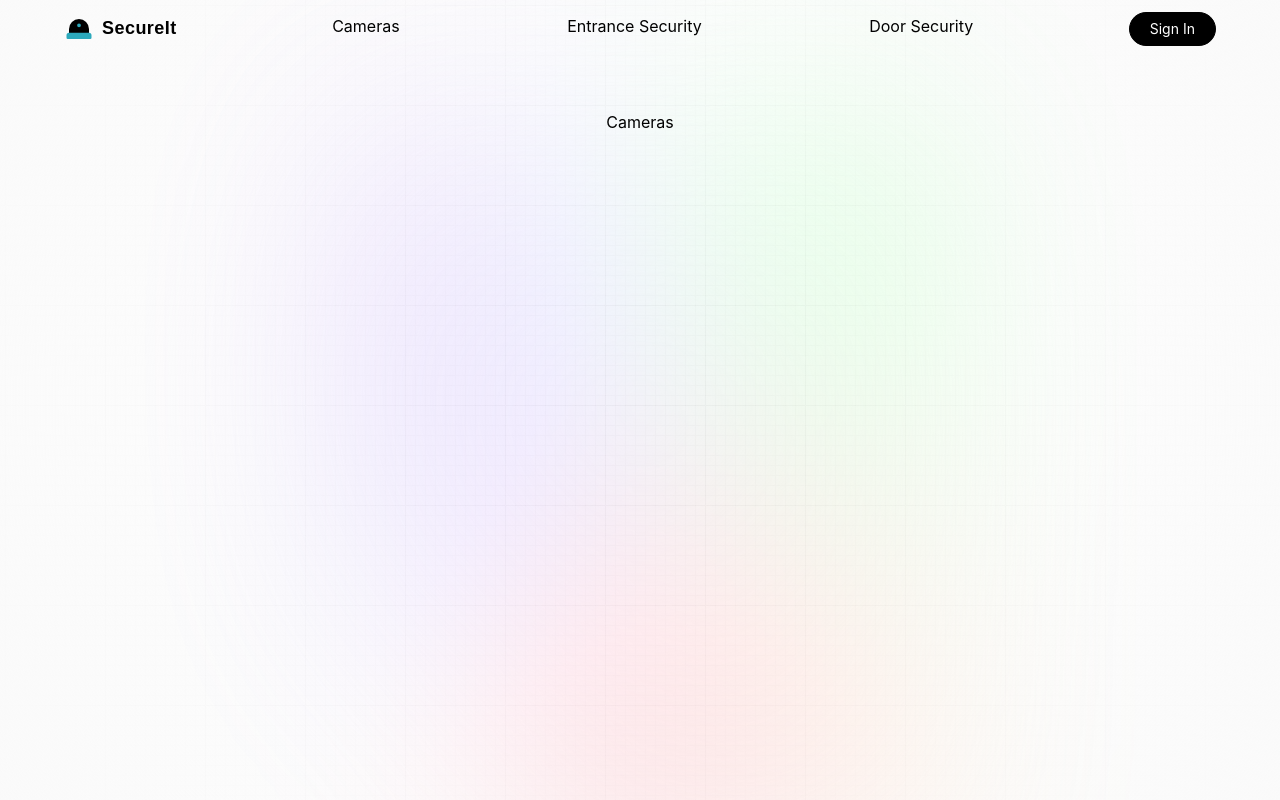
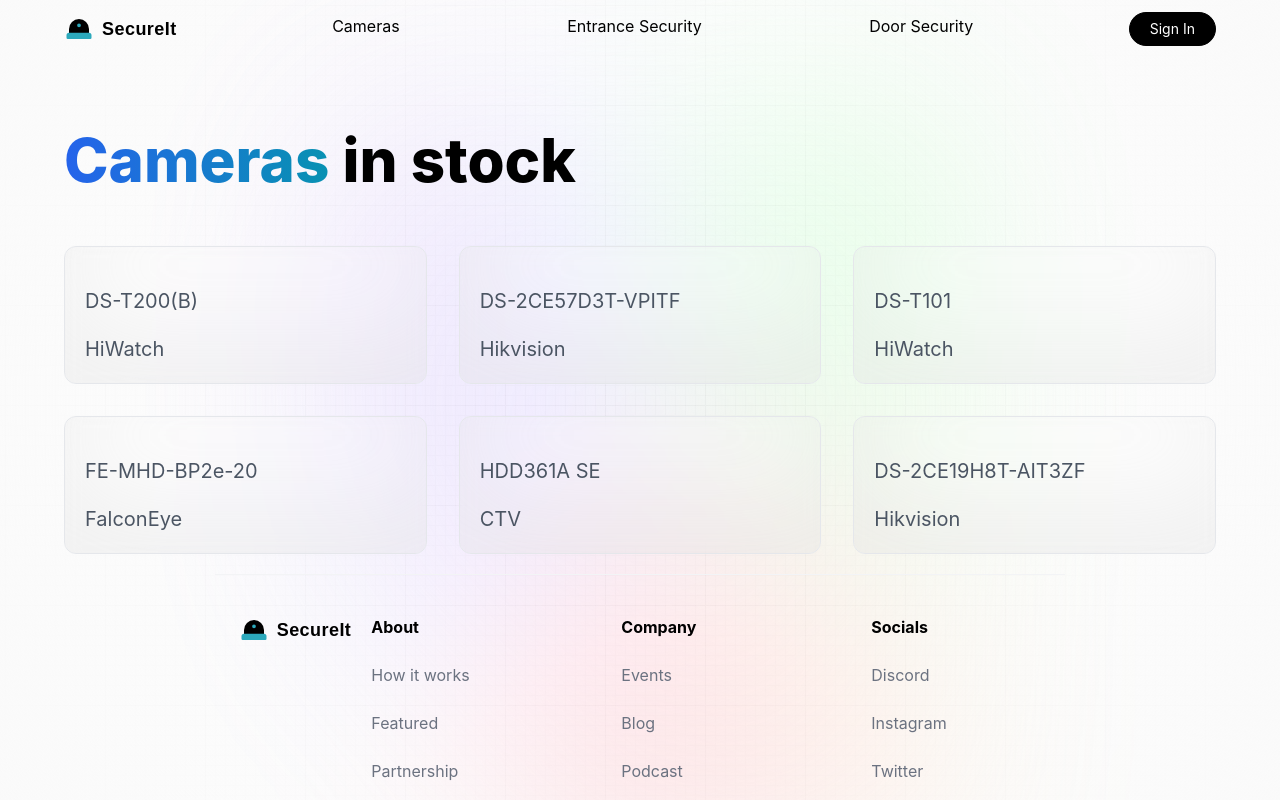
Before and after one commit to Gh0stF1ghter/sv4s-labs, a React (Create React App) app: page /cctv in a window 1280 px wide. Shown: the top 800 px of the page. Built offline with nearby package versions, Linux system fonts and the light colour scheme.

Commit message:
feat: implement data retrieve

```diff
--- a/src/App.css
+++ b/src/App.css
@@ -60,6 +60,16 @@
   opacity: 0.15;
 }
 
+.orange_gradient {
+  color: transparent;
+  background-image: linear-gradient(to right, var(--tw-gradient-stops));
+  --tw-gradient-from: #f59e0b var(--tw-gradient-from-position);
+  --tw-gradient-to: rgb(245 158 11 / 0) var(--tw-gradient-to-position);
+  --tw-gradient-stops: var(--tw-gradient-from), var(--tw-gradient-to);
+  --tw-gradient-to: #ea580c var(--tw-gradient-to-position);
+  background-clip: text;
+}
+
 .flex-between {
   display: flex;
   align-items: center;
@@ -68,7 +78,7 @@
 
 .flex-center {
   display: flex;
-  align-items: flex-start;
+  align-items: center;
   justify-content: center;
 }
 
--- a/src/App.js
+++ b/src/App.js
@@ -6,6 +6,7 @@
 import Doors from "./pages/Doors";
 import Entrance from "./pages/Entrance";
 import NoPage from "./pages/NoPage";
+import FootBar from "./components/FootBar";
 
 function App() {
   return (
@@ -24,6 +25,7 @@
             <Route path="/entranceSec" element={<Entrance />} />
             <Route path="*" element={<NoPage/>} />
           </Routes>
+          <FootBar/>
         </BrowserRouter>
       </main>
     </>
--- /dev/null
+++ b/src/components/Card/Card.jsx
@@ -0,0 +1,19 @@
+import React, { useState } from "react";
+import CardDetails from "../CardDetails/CardDetails";
+
+function Card({ value }) {
+  const [openDetes, setOpenDetes] = useState(false);
+  const name = value.name;
+  const manufacturer = value.manufacturer;
+  return (
+    <>
+      <div className="p-4 glassmorphism" onClick={() => setOpenDetes(true)}>
+        <p className="max-w-md text-left desc">{name}</p>
+        <p className="max-w-md text-left desc">{manufacturer}</p>
+      </div>
+      {openDetes && <CardDetails value={value} setIsOpen={setOpenDetes} />}
+    </>
+  );
+}
+
+export default Card;
--- /dev/null
+++ b/src/components/Card/card.css
@@ -0,0 +1,17 @@
+.glassmorphism {
+  border-radius: 0.75rem /* 12px */;
+  --tw-border-opacity: 1;
+  border-color: rgb(229 231 235 / var(--tw-border-opacity));
+  background-color: rgb(255 255 255 / 0.2);
+  --tw-shadow: inset 10px -50px 94px 0 rgb(199, 199, 199, 0.2);
+  --tw-shadow-colored: inset 10px -50px 94px 0 var(--tw-shadow-color);
+  box-shadow: var(--tw-ring-offset-shadow, 0 0 #0000),
+    var(--tw-ring-shadow, 0 0 #0000), var(--tw-shadow);
+  --tw-backdrop-blur: blur(8px);
+  padding: 1.25rem /* 20px */;
+  backdrop-filter: var(--tw-backdrop-blur) var(--tw-backdrop-brightness)
+    var(--tw-backdrop-contrast) var(--tw-backdrop-grayscale)
+    var(--tw-backdrop-hue-rotate) var(--tw-backdrop-invert)
+    var(--tw-backdrop-opacity) var(--tw-backdrop-saturate)
+    var(--tw-backdrop-sepia);
+}
--- /dev/null
+++ b/src/components/CardDetails/CardDetails.jsx
@@ -0,0 +1,45 @@
+import React from "react";
+
+function CardDetails({ setIsOpen, value }) {
+
+  const valueArr = Object.entries(value)
+
+  const details = valueArr.slice(2, valueArr.length)
+
+  return (
+    <div className="fixed top-0 left-0 z-40 flex items-center justify-center w-full h-full backdrop-blur-md">
+      <div className="glassmorphism w-[50vw]">
+        <button
+          className="absolute z-10 p-2 rounded-full top-2 right-2 w-fit"
+          onClick={() => setIsOpen(false)}
+          type="button"
+        >
+          <img src="close.svg" alt="back" width={30} height={30} />
+        </button>
+
+        <div className="flex flex-col flex-1 gap-2 ">
+          <h2 className="text-xl font-semibold capitalize ">
+            {value.manufacturer} {value.name}
+          </h2>
+
+          <div className="flex flex-wrap gap-4 mt-3 ">
+            {details.map(([key, value]) => (
+
+              <div
+                className="flex justify-between w-full gap-5 text-right "
+                key={key}
+              >
+                <h4 className="capitalize text-grey">
+                  {key.split("_").join(" ")}
+                </h4>
+                <p className="font-semibold text-black-100">{value}</p>
+              </div>
+            ))}
+          </div>
+        </div>
+      </div>
+    </div>
+  );
+}
+
+export default CardDetails;
--- /dev/null
+++ b/src/components/CardList.jsx
@@ -0,0 +1,15 @@
+import React, { useState } from "react";
+import Card from "./Card/Card";
+
+function CardList({ list }) {
+  const values = list
+  return (
+    <div className="grid w-full grid-cols-1 gap-8 2xl:grid-cols-4 xl:grid-cols-3 md:grid-cols-2 pt-14">
+      {values?.map((value) => (
+        <Card value={value} key={value.name}/>
+      ))}
+    </div>
+  );
+}
+
+export default CardList;
--- a/src/pages/Cameras.jsx
+++ b/src/pages/Cameras.jsx
@@ -1,8 +1,15 @@
-import React from 'react'
+import React from "react";
+import CardList from "../components/CardList";
+import cameras from "../constants/cameras.json";
+
 
 export default function Cameras() {
   return (
-    <div>Cameras</div>
-  )
-
+    <section className="flex-col w-full max-w-full flex-start">
+      <h1 className="text-left head_text">
+        <span className="blue_gradient">Cameras</span> in stock
+      </h1>
+      <CardList list={cameras} />
+    </section>
+  );
 }
--- a/src/pages/Doors.jsx
+++ b/src/pages/Doors.jsx
@@ -1,9 +1,18 @@
-import React from 'react'
+import React from "react";
+import CardList from "../components/CardList";
+import json from '../constants/doorSec.json'
+
 
 function Doors() {
+
   return (
-    <div>Guards</div>
-  )
+    <section className="flex-col w-full max-w-full flex-start">
+      <h1 className="text-left head_text">
+        <span className="blue_gradient">Door locks</span> in stock
+      </h1>
+      <CardList list={json}/>
+    </section>
+  );
 }
 
-export default Doors
+export default Doors;
--- a/src/pages/Entrance.jsx
+++ b/src/pages/Entrance.jsx
@@ -1,9 +1,17 @@
-import React from 'react'
+import React from "react";
+import entrance from "../constants/entranceSec.json";
+import CardList from "../components/CardList";
 
 function Entrance() {
   return (
-    <div>Entrance</div>
-  )
+    <section className="flex-col w-full max-w-full flex-start">
+      <h1 className="text-left head_text">
+        <span className="blue_gradient">Entrance security</span> in stock
+      </h1>
+
+      <CardList list={entrance} />
+    </section>
+  );
 }
 
-export default Entrance
+export default Entrance;
--- a/src/pages/Home.jsx
+++ b/src/pages/Home.jsx
@@ -1,9 +1,17 @@
-import React from 'react'
+import React from "react";
 
 function Home() {
   return (
-    <div>Home</div>
-  )
+    <section className="flex-col w-full max-w-full flex-center">
+      <h1 className="text-center head_text">
+        Do not <span className="orange_gradient">hide</span> your business
+        <br /> <span className="blue_gradient">Secure</span> It
+      </h1>
+      <div className="mt-3 ">
+        <img src="./logo.svg" alt="logo" width={300} />
+      </div>
+    </section>
+  );
 }
 
-export default Home
+export default Home;
--- a/src/pages/NoPage.jsx
+++ b/src/pages/NoPage.jsx
@@ -1,11 +1,14 @@
-import React from 'react'
+import React from "react";
 
 function NoPage() {
   return (
-    <h1 className='text-center '>
-      Woops<br/> It seems there is no page with this address
-    </h1>
-  )
+    <section className="flex-col w-full max-w-full flex-center">
+      <h1 className="text-center  head_text">
+        <span className="blue_gradient">Woops</span>
+        <br /> It seems there is no page with this address
+      </h1>
+    </section>
+  );
 }
 
-export default NoPage
+export default NoPage;
```
Also changed, not shown: public/BackButtonLogo.svg (added), public/close.svg (added), src/components/CardDetails/cardDetails.css (added).
